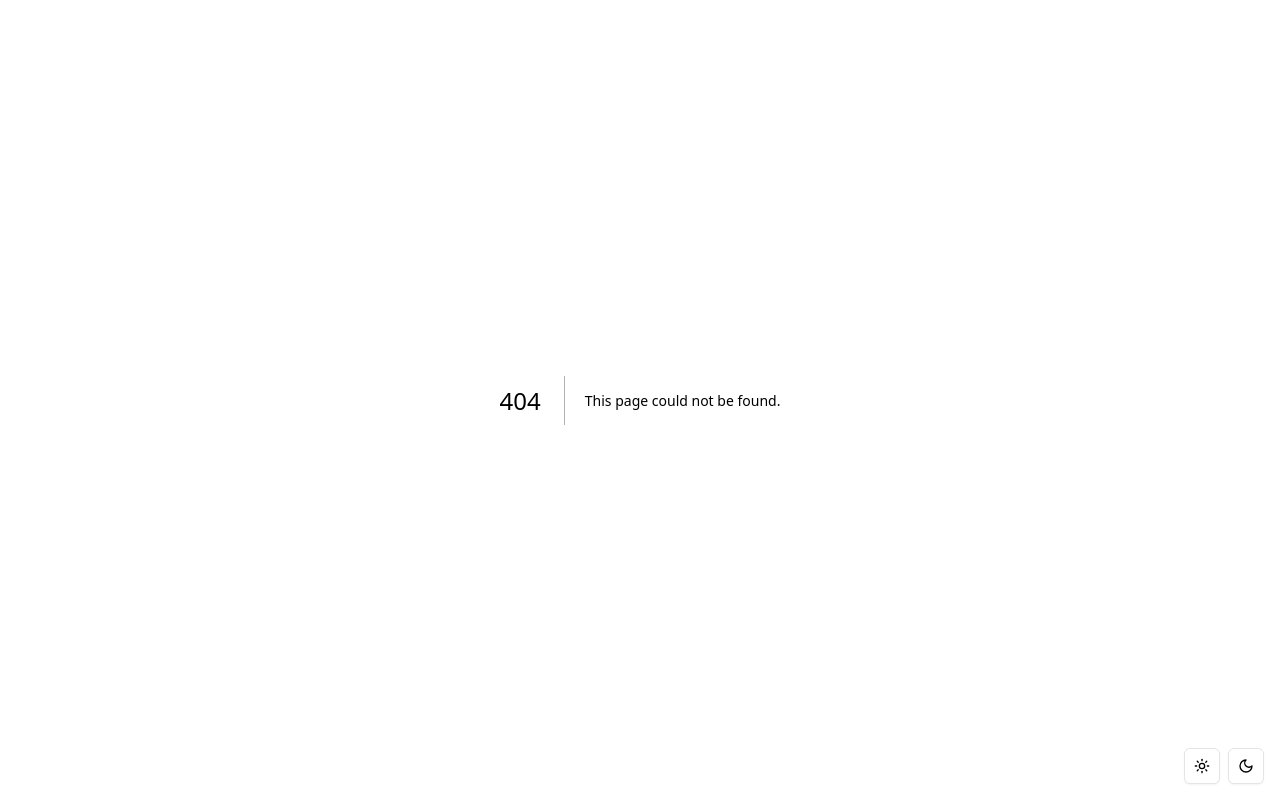
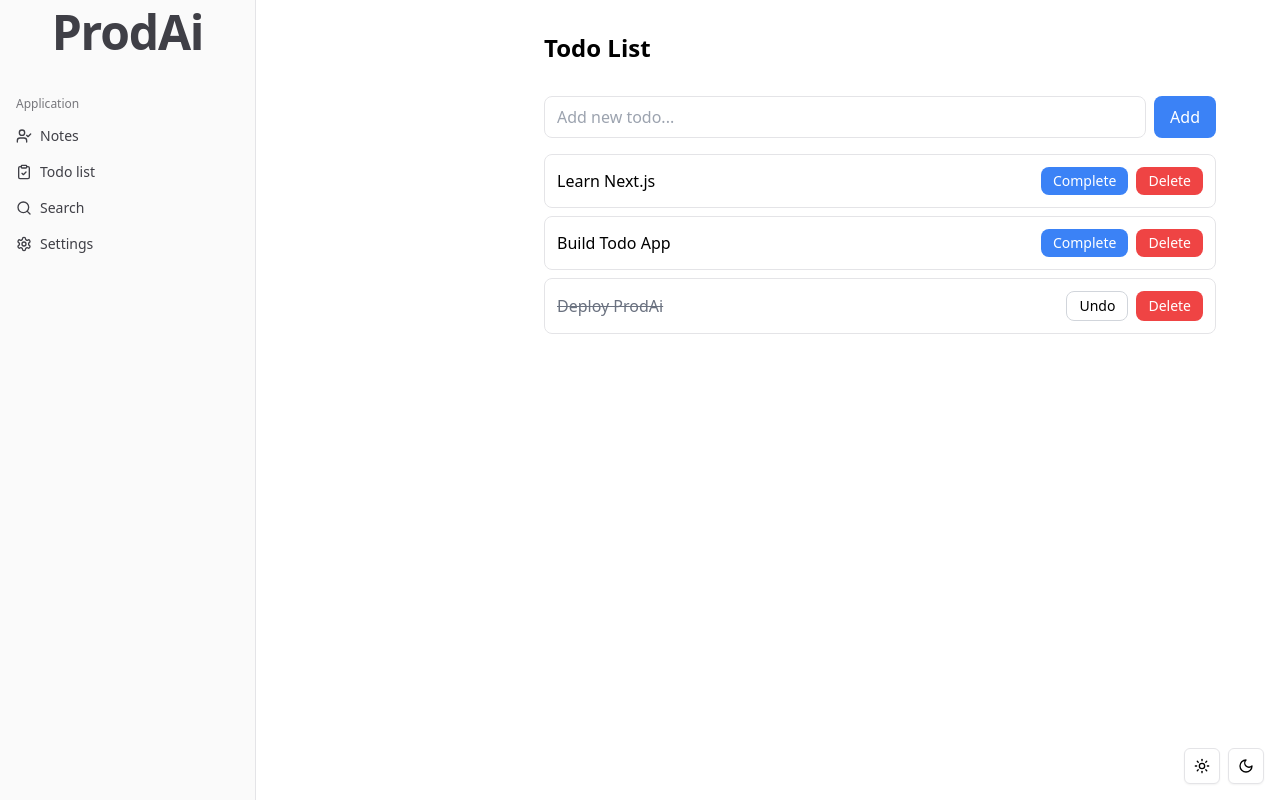
Before and after one commit to Zakaria-code2001/ProdAi, a Next.js app: page /todo in a window 1280 px wide. Before the commit this address had no page. Built offline with nearby package versions, Linux system fonts and the light colour scheme.

Commit message:
adding Todo list ui for now and fixing some bugs realted to the dark mode setup

```diff
--- a/app/(dashboard)/layout.tsx
+++ b/app/(dashboard)/layout.tsx
@@ -1,21 +1,22 @@
-import { SidebarProvider, SidebarTrigger } from '@/components/ui/sidebar';
+import { SidebarProvider } from '@/components/ui/sidebar';
 import { AppSidebar } from '@/components/app-sidebar';
+import NavbarLogged from '@/components/ui/navbar_logged';
 import { ReactNode } from 'react';
-import NavbarLogged from '@/components/ui/navbar_logged';
 
-const DashboardLayout = ({ children }: { children: ReactNode }) => {
+export default function DashboardLayout({ children }: { children: ReactNode }) {
   return (
-    <>
-      <NavbarLogged />
+    <div className="h-screen flex flex-col">
+
+      {/* Sidebar and Main Content */}
       <SidebarProvider>
-        <AppSidebar />
-        <main>
-          <SidebarTrigger />
-          {children}
-        </main>
+        <div className="flex flex-1 overflow-hidden">
+          {/* Sidebar */}
+          <AppSidebar />
+
+          {/* Main Content */}
+          <main className="flex-1 overflow-y-auto p-4">{children}</main>
+        </div>
       </SidebarProvider>
-    </>
+    </div>
   );
-};
-
-export default DashboardLayout;
+}
--- /dev/null
+++ b/app/(dashboard)/todo/layout.tsx
@@ -0,0 +1,8 @@
+// app/(dashboard)/todo/layout.tsx
+
+import { ReactNode } from 'react';
+import DashboardLayout from '../layout'; // Import the dashboard layout, which already includes the navbar
+
+export default function TodoLayout({ children }: { children: ReactNode }) {
+  return <DashboardLayout>{children}</DashboardLayout>; // Wrap the Todo page content in DashboardLayout
+}
--- /dev/null
+++ b/app/(dashboard)/todo/page.tsx
@@ -0,0 +1,12 @@
+'use client';
+
+import { TodoList } from '@/components/TodoList';
+
+export default function TodoPage() {
+  return (
+    <div>
+      <h1 className="text-2xl font-bold mb-4">Todo List</h1>
+      <TodoList />
+    </div>
+  );
+}
--- a/app/layout.tsx
+++ b/app/layout.tsx
@@ -2,7 +2,7 @@ import type { Metadata } from 'next';
 import { Geist, Geist_Mono } from 'next/font/google';
 import './globals.css';
 import { ClerkProvider } from '@clerk/nextjs';
-import { ThemeProvider } from '@/components/theme-provider'; // Update import if needed
+import { ThemeProvider } from '@/components/theme-provider';
 import { ModeToggle } from '@/components/ModeToggle/ModeToggle';
 
 const geistSans = Geist({
@@ -16,26 +16,28 @@ const geistMono = Geist_Mono({
 });
 
 export const metadata: Metadata = {
-  title: 'Create Next App',
-  description: 'Generated by create next app',
+  title: 'ProdAi - Next.js App',
+  description: 'A modern Next.js application with dynamic theming and Clerk integration.',
 };
 
 export default function RootLayout({
   children,
-}: Readonly<{ children: React.ReactNode }>) {
+}: { children: React.ReactNode }) {
   return (
     <ClerkProvider>
       <html lang="en" suppressHydrationWarning>
-        <body className={`${geistSans.variable} ${geistMono.variable} antialiased`}>
+        <body
+          className={`${geistSans.variable} ${geistMono.variable} antialiased min-h-screen bg-background`}
+        >
           <ThemeProvider
             attribute="class"
             defaultTheme="system"
             enableSystem
             disableTransitionOnChange
           >
-            {children}
+            {children} {/* Children content will be rendered here */}
             <div className="fixed bottom-4 right-4 z-50">
-              <ModeToggle />
+              <ModeToggle /> {/* Keep the mode toggle fixed */}
             </div>
           </ThemeProvider>
         </body>
--- /dev/null
+++ b/app/todo/[id]/page.tsx
@@ -0,0 +1,8 @@
+export default function TodoDetailPage({ params }: { params: { id: string } }) {
+    return (
+      <div className="p-4">
+        <h1 className="text-2xl font-bold mb-4">Todo Item {params.id}</h1>
+        <p>Here you can view or edit the todo item details.</p>
+      </div>
+    );
+  }
--- /dev/null
+++ b/components/TodoList.tsx
@@ -0,0 +1,113 @@
+"use client";
+
+import { useState } from 'react';
+import Link from 'next/link';
+
+type Todo = {
+  id: number;
+  title: string;
+  completed: boolean;
+  createdAt: Date;
+};
+
+const initialTodos: Todo[] = [
+  { id: 1, title: 'Learn Next.js', completed: false, createdAt: new Date() },
+  { id: 2, title: 'Build Todo App', completed: false, createdAt: new Date() },
+  { id: 3, title: 'Deploy ProdAi', completed: true, createdAt: new Date() },
+];
+
+export function TodoList() {
+  const [todos, setTodos] = useState<Todo[]>(initialTodos);
+  const [newTodo, setNewTodo] = useState('');
+
+  const toggleTodo = (id: number) => {
+    setTodos(prev =>
+      prev.map(todo =>
+        todo.id === id ? { ...todo, completed: !todo.completed } : todo
+      )
+    );
+  };
+
+  const addTodo = (e: React.FormEvent) => {
+    e.preventDefault();
+    if (!newTodo.trim()) return;
+
+    const newId = todos.length > 0 ? Math.max(...todos.map(t => t.id)) + 1 : 1;
+
+    const todo: Todo = {
+      id: newId,
+      title: newTodo.trim(),
+      completed: false,
+      createdAt: new Date()
+    };
+
+    setTodos(prev => [...prev, todo]);
+    setNewTodo('');
+  };
+
+  const deleteTodo = (id: number) => {
+    setTodos(prev => prev.filter(todo => todo.id !== id));
+  };
+
+  return (
+    <div className="flex flex-col min-h-screen pt-4">
+      <div className="w-full max-w-2xl">
+        <form onSubmit={addTodo} className="flex gap-2 mb-4">
+          <input
+            type="text"
+            value={newTodo}
+            onChange={(e) => setNewTodo(e.target.value)}
+            placeholder="Add new todo..."
+            className="flex-1 px-3 py-2 border rounded-lg focus:outline-none focus:ring-2 focus:ring-blue-500 dark:bg-transparent dark:border-slate-600 dark:text-white dark:placeholder-slate-400"
+          />
+          <button
+            type="submit"
+            className="px-4 py-2 bg-blue-500 text-white rounded-lg hover:bg-blue-600 focus:outline-none focus:ring-2 focus:ring-blue-500"
+          >
+            Add
+          </button>
+        </form>
+
+        <ul className="space-y-2">
+          {todos.map((todo) => (
+            <li
+              key={todo.id}
+              className={`p-3 border rounded-lg transition-colors dark:border-slate-600 ${
+                todo.completed ? 'dark:bg-slate-800/50' : 'dark:bg-transparent'
+              }`}
+            >
+              <div className="flex items-center justify-between gap-4">
+                <Link
+                  href={`/todo/${todo.id}`}
+                  className={`flex-1 dark:text-white ${
+                    todo.completed ? 'line-through text-gray-500 dark:text-gray-400' : ''
+                  }`}
+                >
+                  {todo.title}
+                </Link>
+                <div className="flex gap-2">
+                  <button
+                    onClick={() => toggleTodo(todo.id)}
+                    className={`px-3 py-1 rounded-lg text-sm ${
+                      todo.completed
+                        ? 'border border-gray-300 dark:border-slate-600 hover:bg-slate-800 dark:text-white'
+                        : 'bg-blue-500 text-white hover:bg-blue-600'
+                    }`}
+                  >
+                    {todo.completed ? 'Undo' : 'Complete'}
+                  </button>
+                  <button
+                    onClick={() => deleteTodo(todo.id)}
+                    className="px-3 py-1 bg-red-500 text-white rounded-lg text-sm hover:bg-red-600"
+                  >
+                    Delete
+                  </button>
+                </div>
+              </div>
+            </li>
+          ))}
+        </ul>
+      </div>
+    </div>
+  );
+}
--- a/components/app-sidebar.tsx
+++ b/components/app-sidebar.tsx
@@ -10,7 +10,7 @@ import {
   SidebarMenuButton,
   SidebarMenuItem,
 } from '@/components/ui/sidebar';
-import { Calendar, Home, Inbox, Search, Settings, ClipboardCheck, UserCheck} from 'lucide-react';
+import { Calendar, Home, Inbox, Search, Settings, ClipboardCheck, UserCheck } from 'lucide-react';
 import Link from 'next/link';
 
 const items = [
@@ -21,7 +21,7 @@ const items = [
   },
   {
     title: 'Todo list',
-    url: '#',
+    url: '/todo', // Update the URL to point to the Todo list page
     icon: ClipboardCheck,
   },
   {
@@ -55,10 +55,10 @@ export function AppSidebar() {
               {items.map((item) => (
                 <SidebarMenuItem key={item.title}>
                   <SidebarMenuButton asChild>
-                    <a href={item.url}>
+                    <Link href={item.url}>
                       <item.icon />
                       <span>{item.title}</span>
-                    </a>
+                    </Link>
                   </SidebarMenuButton>
                 </SidebarMenuItem>
               ))}
--- a/package.json
+++ b/package.json
@@ -16,7 +16,9 @@
     "@radix-ui/react-navigation-menu": "^1.2.3",
     "@radix-ui/react-separator": "^1.1.1",
     "@radix-ui/react-slot": "^1.1.1",
+    "@radix-ui/react-toast": "^1.2.4",
     "@radix-ui/react-tooltip": "^1.1.6",
+    "@shadcn/ui": "^0.0.4",
     "@tiptap/core": "^2.11.0",
     "@tiptap/extension-blockquote": "^2.11.0",
     "@tiptap/extension-bold": "^2.11.0",
@@ -37,6 +39,7 @@
     "next-themes": "^0.4.4",
     "react": "^19.0.0",
     "react-dom": "^19.0.0",
+    "shadcn-ui": "^0.9.4",
     "slate": "^0.112.0",
     "slate-react": "^0.112.0",
     "tailwind-merge": "^2.6.0",
```
Also changed, not shown: app/(dashboard)/todo/[id]/page.tsx (added), 1 other file (tests, documents, lock files or other folders).
